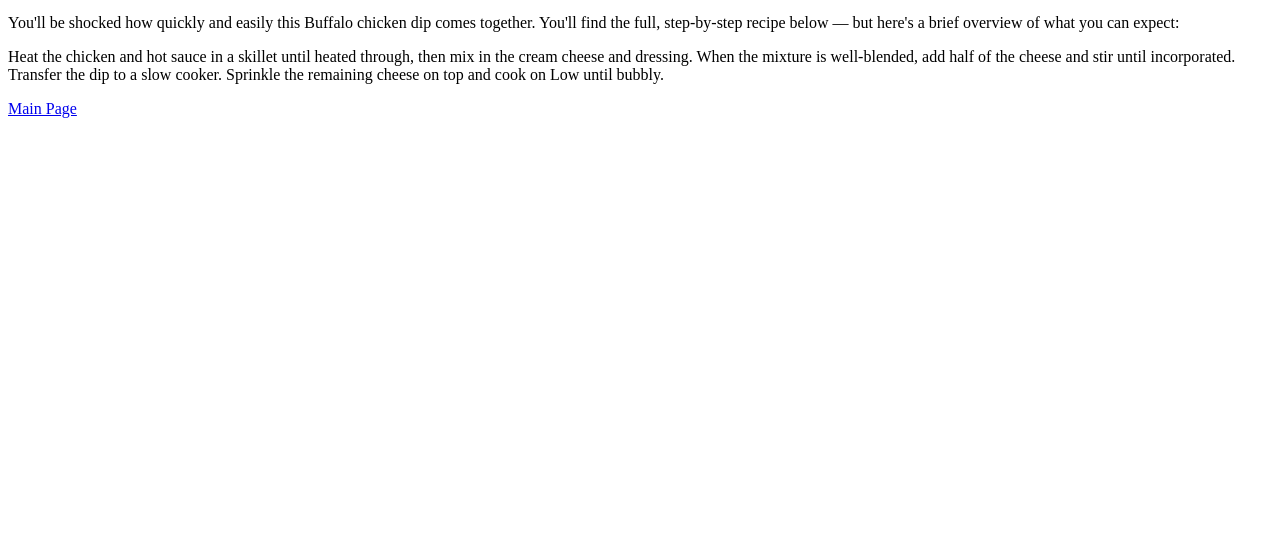
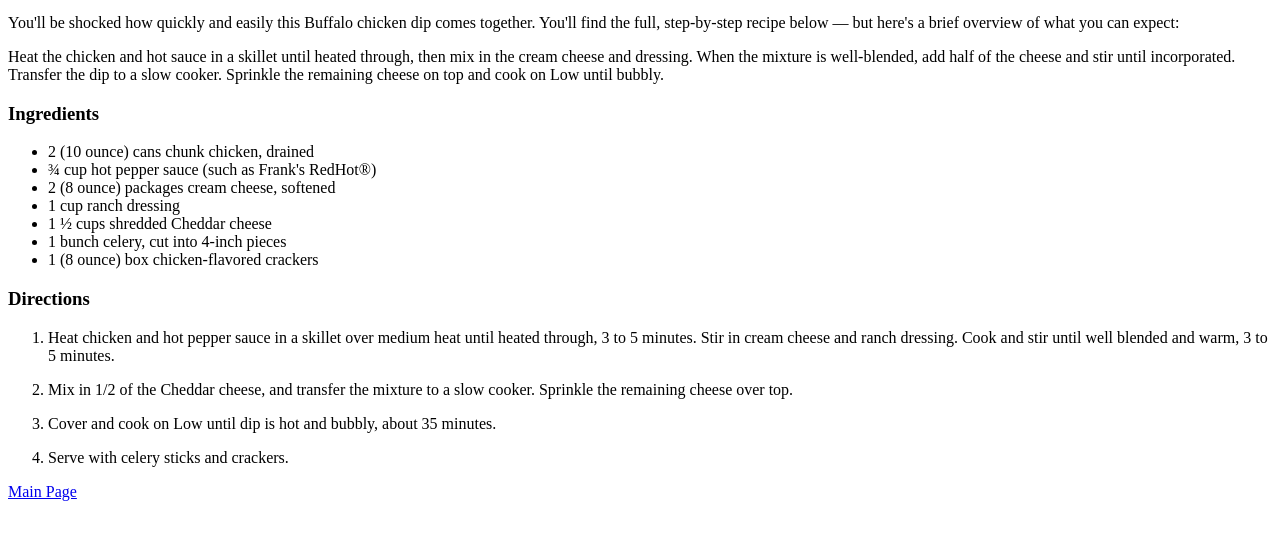
Before and after one commit to mfadhili/odin-recipes, a plain HTML site: page recipes/buffaloWings.html in a window 1280 px wide. Shown: the part 109-648 px from the top of the page. Drawn offline with Linux system fonts and the light colour scheme.

Commit message:
style: add ingredients and directions to recipe page

```diff
--- a/recipes/buffaloWings.html
+++ b/recipes/buffaloWings.html
@@ -22,8 +22,40 @@
         </div>
 
         <div class="ingredients">
+            <h3>Ingredients</h3>
+
+            <ul>
+                <li>2 (10 ounce) cans chunk chicken, drained</li>
+                <li>¾ cup hot pepper sauce (such as Frank's RedHot®)</li>
+                <li>2 (8 ounce) packages cream cheese, softened</li>
+                <li>1 cup ranch dressing</li>
+                <li>1 ½ cups shredded Cheddar cheese</li>
+                <li>1 bunch celery, cut into 4-inch pieces</li>
+                <li>1 (8 ounce) box chicken-flavored crackers</li>
+            </ul>
 
         </div>
+
+        <div class="steps">
+            <h3>Directions</h3>
+
+            <ol>
+                <li>
+                    <p>Heat chicken and hot pepper sauce in a skillet over medium heat until heated through, 3 to 5 minutes. Stir in cream cheese and ranch dressing. Cook and stir until well blended and warm, 3 to 5 minutes.</p>
+                </li>
+                <li>
+                    <p>Mix in 1/2 of the Cheddar cheese, and transfer the mixture to a slow cooker. Sprinkle the remaining cheese over top.</p>
+                </li>
+                <li>
+                    <p>Cover and cook on Low until dip is hot and bubbly, about 35 minutes.</p>
+                </li>
+                <li>
+                    <p>Serve with celery sticks and crackers.</p>
+                </li>
+            </ol>
+
+        </div>
+
     </div>
 
     <a href="../index.html">Main Page</a>
```
